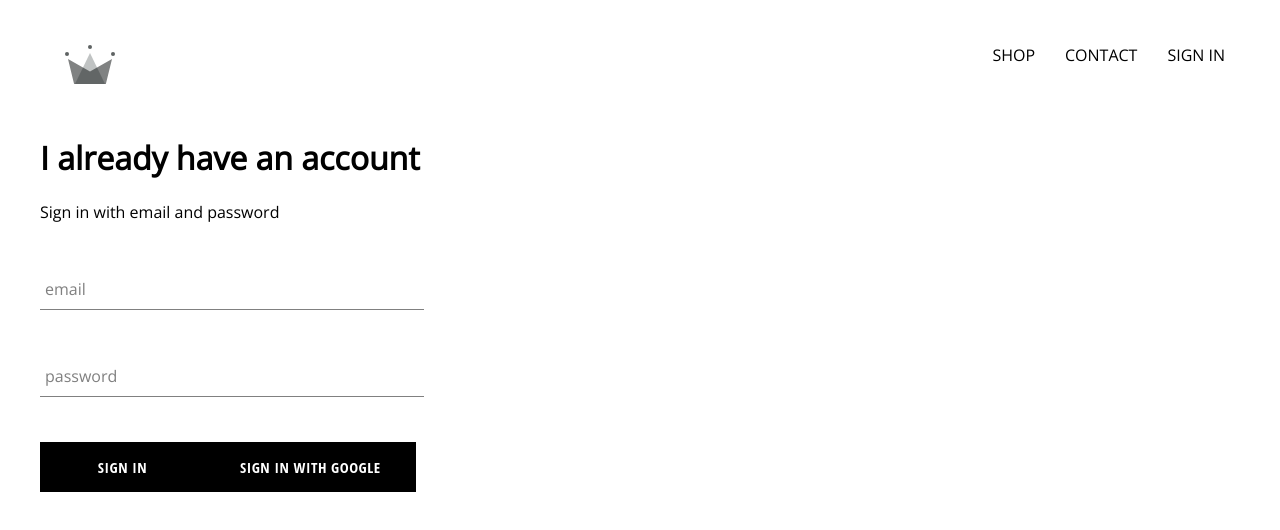
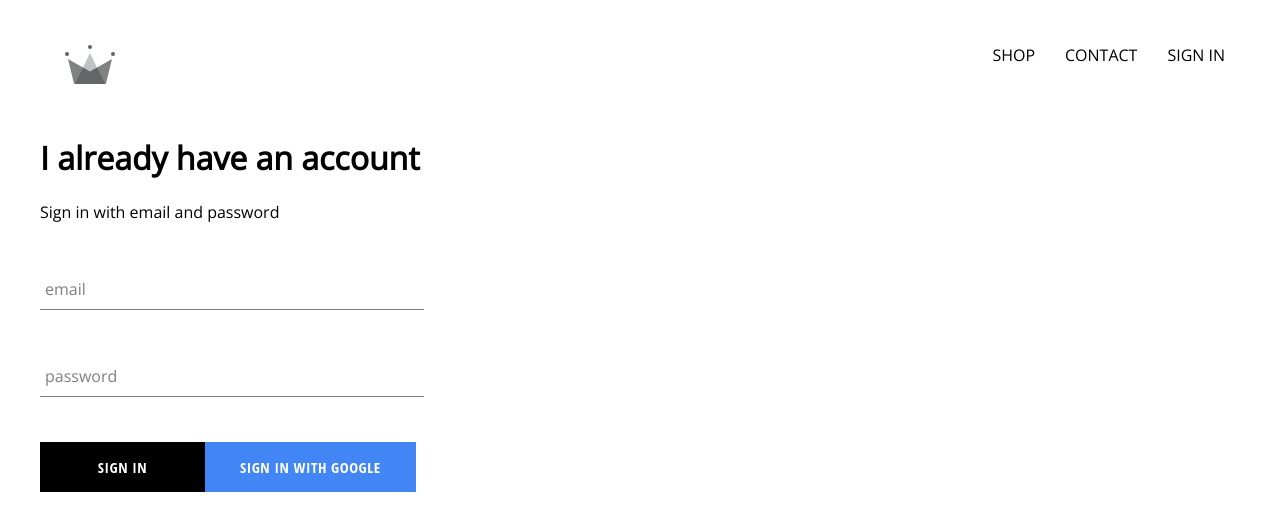
Before and after one commit to BitCoyote/SuiteShop-Ecommerce-site, a React (Create React App) app: page /signin in a window 1280 px wide. Shown: the top 530 px of the page. Built offline with nearby package versions, Linux system fonts and the light colour scheme; no server answers.

Commit message:
add styling to sign-in-with-google button

```diff
--- a/src/components/custom-button/custom-button.styles.scss
+++ b/src/components/custom-button/custom-button.styles.scss
@@ -9,14 +9,26 @@
   background-color: black;
   color: white;
   text-transform: uppercase;
-  font-family: 'Open Sans Condensed';
+  font-family: "Open Sans Condensed";
   font-weight: bolder;
   border: none;
   cursor: pointer;
+  transition: transform 0.2s ease-in-out;
+  overflow: hidden;
 
   &:hover {
     background-color: white;
     color: black;
     border: 1px solid black;
+    transform: scale(1.02);
+  }
+  &.google-sign-in {
+    background-color: #4285f4;
+    color: white;
+
+    &:hover {
+      background-color: #357ae8;
+      border: none;
+    }
   }
 }
```
